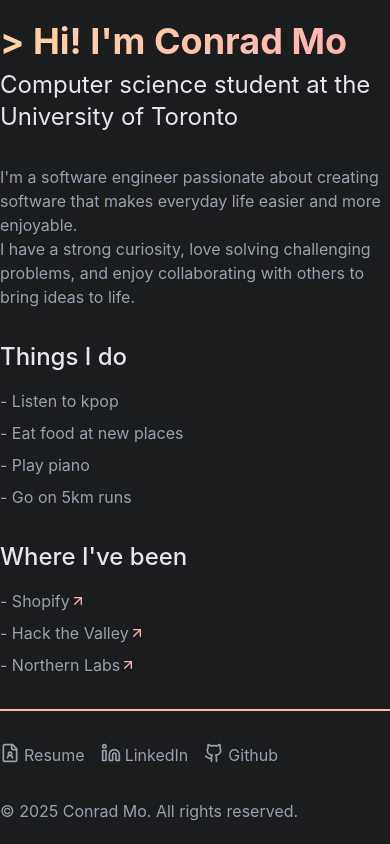
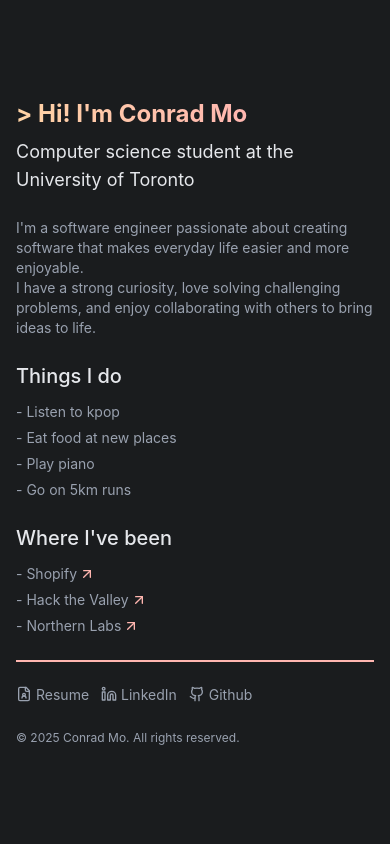
Before and after one commit to conrad-mo/personal-website-v3, a SvelteKit app: page / in a window 390 px wide. Built offline with nearby package versions, Linux system fonts and the light colour scheme; no server answers.

Commit message:
Make responsive

```diff
--- a/src/lib/components/ListItem.svelte
+++ b/src/lib/components/ListItem.svelte
@@ -7,15 +7,15 @@
 	{#if url}
 		<a
 			href={url}
-			class="group relative inline-flex items-center"
+			class="group relative inline-flex items-center wrap-break-word"
 			target="_blank"
 			rel="noopener noreferrer"
 		>
-			- {text}
+			<span class="break-all">- {text}</span>
 			<ArrowUpRight
 				size={16}
 				color="#FFB6B0"
-				class="transition-transform duration-300 group-hover:translate-x-0.5 group-hover:-translate-y-0.5"
+				class="ml-0.5 shrink-0 transition-transform duration-300 group-hover:translate-x-0.5 group-hover:-translate-y-0.5"
 			/>
 			<span
 				class="absolute bottom-0 left-0 h-0.5 w-0 bg-[#FFB6B0] transition-all duration-300 group-hover:w-full"
--- a/src/lib/components/Section.svelte
+++ b/src/lib/components/Section.svelte
@@ -2,9 +2,9 @@
 	let { title, children } = $props();
 </script>
 
-<div class="flex flex-col gap-4 text-gray-400">
-	<h2 class="text-2xl font-medium text-gray-200">{title}</h2>
-	<ul class="flex flex-col gap-2">
+<div class="flex flex-col gap-3 text-gray-400 sm:gap-4">
+	<h2 class="text-xl font-medium text-gray-200 sm:text-2xl">{title}</h2>
+	<ul class="flex flex-col gap-1.5 text-sm sm:gap-2 sm:text-base">
 		{@render children()}
 	</ul>
 </div>
--- a/src/lib/components/SocialLink.svelte
+++ b/src/lib/components/SocialLink.svelte
@@ -10,17 +10,12 @@
 >
 	{#if Icon}
 		<Icon
-			size={20}
-			class="self-end text-gray-400
-			       transition-colors
-			       group-hover:text-[#FFB6B0]"
+			class="h-4 w-4 self-end text-gray-400 transition-colors group-hover:text-[#FFB6B0] sm:h-5 sm:w-5"
 		/>
 	{/if}
 
 	<span
-		class="relative m-0 p-0 leading-none text-gray-400
-		       transition-colors
-		       group-hover:text-[#FFB6B0]"
+		class="relative m-0 p-0 text-sm leading-none text-gray-400 transition-colors group-hover:text-[#FFB6B0] sm:text-base"
 	>
 		{label}
 	</span>
--- a/src/routes/+page.svelte
+++ b/src/routes/+page.svelte
@@ -17,17 +17,17 @@
 	});
 </script>
 
-<div class=" flex max-h-screen min-h-screen flex-col items-center justify-center">
-	<div class="flex flex-col gap-8">
-		<div class="flex flex-col gap-2 text-2xl text-gray-200">
-			<h1 class="text-4xl font-bold">
+<div class="flex min-h-screen flex-col items-center justify-center px-4 py-8 sm:px-6 md:px-8">
+	<div class="flex w-full max-w-2xl flex-col gap-6 sm:gap-8">
+		<div class="flex flex-col gap-2 text-lg text-gray-200 sm:text-xl md:text-2xl">
+			<h1 class="text-2xl font-bold sm:text-3xl md:text-4xl">
 				<span class="bg-linear-to-r from-[#FFD3A5] to-[#FFB6B0] bg-clip-text text-transparent">
 					> Hi! I'm Conrad Mo
 				</span>
 			</h1>
 			Computer science student at the University of Toronto
 		</div>
-		<div class="text-gray-400">
+		<div class="text-sm text-gray-400 sm:text-base">
 			I&apos;m a software engineer passionate about creating software that makes everyday life
 			easier and more enjoyable.<br />
 			I have a strong curiosity, love solving challenging problems, and enjoy collaborating with others
@@ -54,7 +54,7 @@
 			<ListItem text="Northern Labs" url={'https://www.northernlabs.ca/'} />
 		</Section>
 		<hr class="border-b border-[#FFB6B0]" />
-		<div class="flex items-end gap-4">
+		<div class="flex flex-wrap items-end gap-3 sm:gap-4">
 			<SocialLink href="/Conrad_Mo_resume.pdf" icon={FileUser} label="Resume" />
 
 			<SocialLink href="https://www.linkedin.com/in/conradmo/" icon={Linkedin} label="LinkedIn" />
@@ -62,7 +62,7 @@
 			<SocialLink href="https://github.com/conrad-mo" icon={Github} label="Github" />
 		</div>
 		<footer>
-			<p class="text-gray-400">© 2025 Conrad Mo. All rights reserved.</p>
+			<p class="text-xs text-gray-400 sm:text-sm">© 2025 Conrad Mo. All rights reserved.</p>
 		</footer>
 	</div>
 </div>
```
